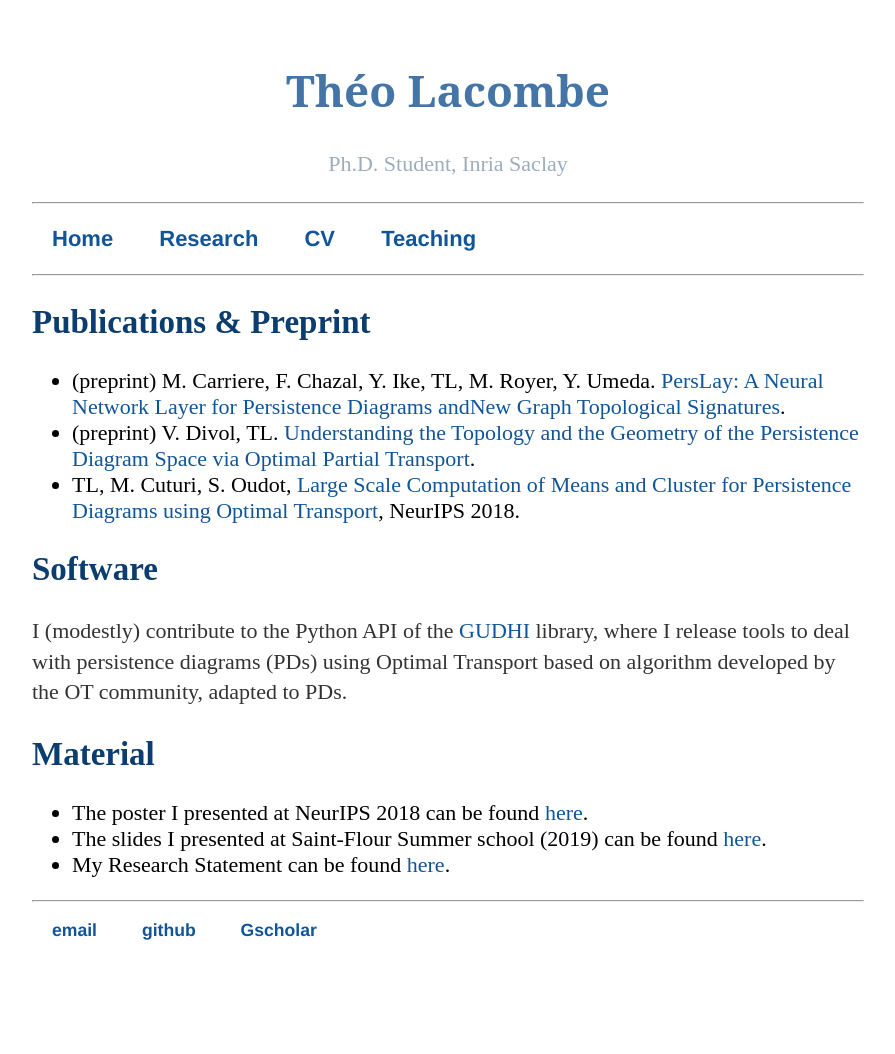
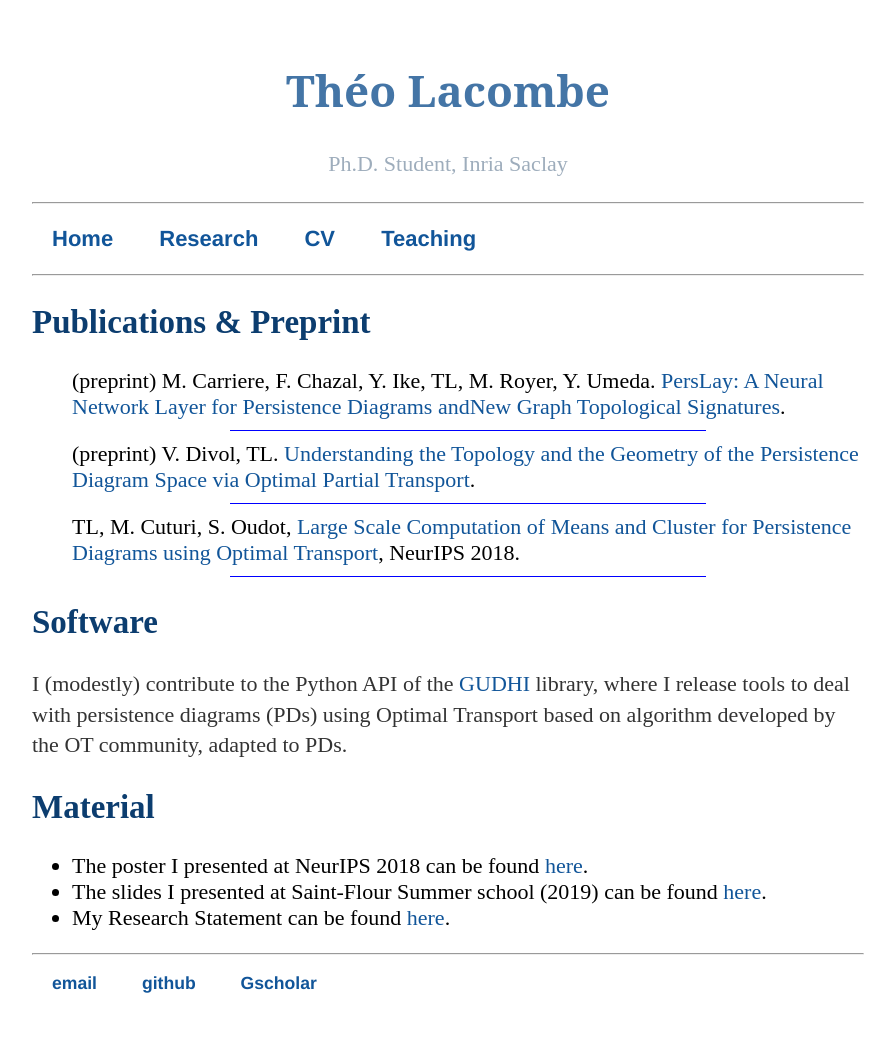
Before and after one commit to tlacombe/tlacombe.github.io, a Jekyll site: the page built from research/index.html, in a window 1280 px wide. Shown: the whole page, without its empty margins (192-1087 px from the left). Built offline with Jekyll 4.4.1, drawn with Linux system fonts in a browser that asks for light colours; before the commit the page ends 1001 px from its top, so only the background shows below that.

Commit message:
improved publication rendering

```diff
--- a/css/main.css
+++ b/css/main.css
@@ -45,6 +45,7 @@ p.subtitle {
     color:#9EADBC;
     text-align: center;
 }
+
 footer {
     font-size: .8em;
 }
@@ -57,3 +58,24 @@ ul.posts {
 ul.posts li {
     list-style: none;
 }
+/* not in use for now */
+ol.publi {
+    list-style: none;
+    counter-reset: roman;
+    /* position: relative; */
+}
+
+ol.publi > li:after {
+    content: "";
+    display: block;
+    height: 1px;
+    width: 60%;
+    margin: 10px;
+    margin-left: 20%;
+    background: blue;
+}
+
+ol.publi > li.before {
+    counter-increment: roman;
+    content:"["counter(roman, roman)"] ";
+}
--- a/research/index.html
+++ b/research/index.html
@@ -3,11 +3,12 @@ layout: default
 title: TL - Research
 ---
 <h2>Publications & Preprint</h2>
-	<ul>
+	<ol class="publi">
 		<li> (preprint) M. Carriere, F. Chazal, Y. Ike, TL, M. Royer, Y. Umeda. <a href="https://arxiv.org/pdf/1904.09378.pdf">PersLay: A Neural Network Layer for Persistence Diagrams andNew Graph Topological Signatures</a>.</li>
 		<li> (preprint) V. Divol, TL. <a href="https://arxiv.org/pdf/1901.03048.pdf">Understanding the Topology and the Geometry of the Persistence Diagram Space via Optimal Partial Transport</a>.</li>
 		<li> TL, M. Cuturi, S. Oudot, <a href="https://arxiv.org/pdf/1805.08331.pdf">Large Scale Computation of Means and Cluster for Persistence Diagrams using Optimal Transport</a>, NeurIPS 2018. </li>
-	</ul>
+	</ol>
+
 
 <h2>Software</h2>
 
```
